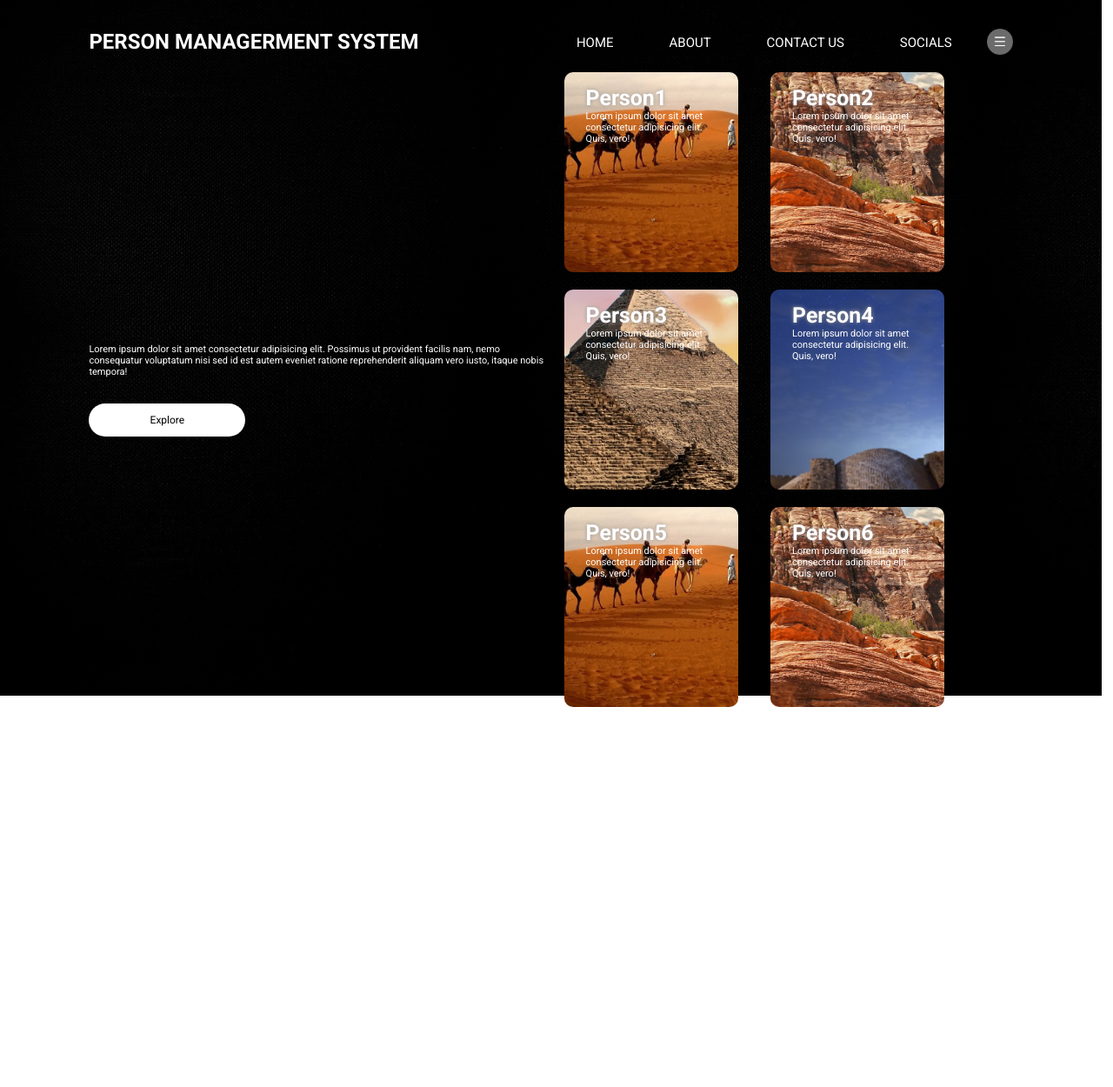
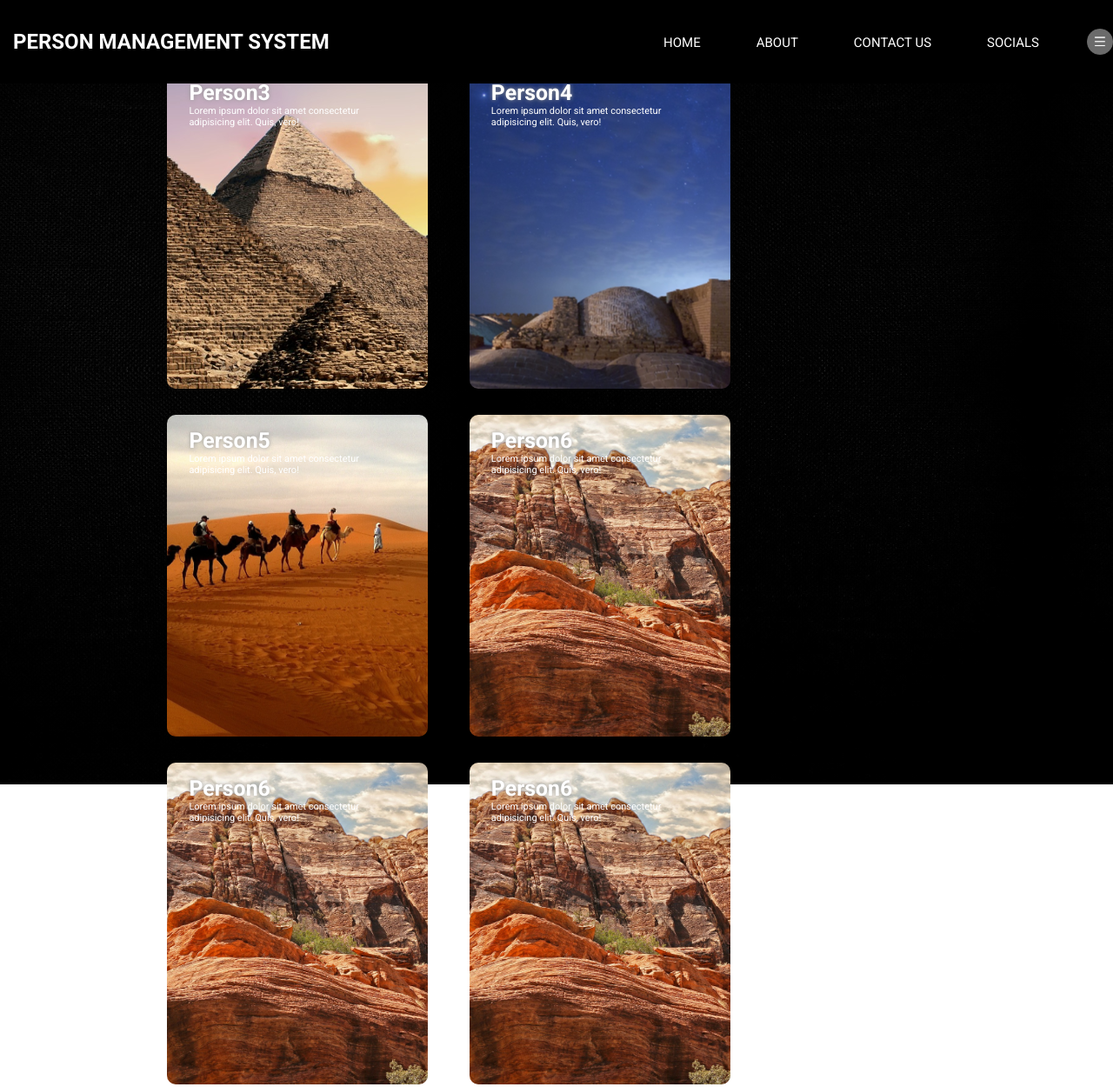
Before and after one commit to gurparas0248/Sessional-Assesment-2-, a plain HTML site: page index.html in a window 1280 px wide. Shown: the whole page at 87% size. Before the commit the page ends 823 px from the top, so only its background shows below. Drawn offline with Linux system fonts and the light colour scheme; files whose address does not match are found by name.

Commit message:
modified header

```diff
--- a/index.css
+++ b/index.css
@@ -5,22 +5,33 @@
 }
 
 .container{
-    width: 83%;
+    width: 84%;
     height:100vh;
     background-image: linear-gradient(rgba(0,0,0,0.7),rgba(0,0,0,0.7)),url(images/WallpaperDog-961978.jpg);
+    background-repeat: no-repeat;
+    background-attachment: fixed;
     background-position: center;
     background-size: cover;
+    padding-top: 8% !important;
     padding-left: 8%;
     padding-right: 8%;
 }
 
 .navbar{
+
+    background-color: #000;
+    z-index: 999;
+    overflow: hidden;
+    width: 100%;
     height: 12%;
     display: flex;
     align-items: center;
+    position:fixed;
 }
 .name{
     color: #fff;
+    align-content: center;
+    padding-left: 15px;
 
 }
 .logo{
@@ -35,6 +46,7 @@
 nav{
     flex:1;
     text-align: right;
+    padding-right: 15px;
 }
 
 nav ul li{
@@ -51,11 +63,13 @@ nav ul li a{
 
 .row{
     display: flex;
-    height: 88%;
+    height: 90%;
     align-items: center;
+    padding-left: 70px;
 }
 .col{
-    flex-basis: 50%;
+
+    flex-basis: 98%;
     font-size: 30px;
     color: white;
 }
@@ -83,14 +97,15 @@ button{
 }
 
 .card{
-    width: 200px;
-    height: 230px;
+    width: 300px;
+    height: 370px;
+
     display: inline-block;
     border-radius:10px;
     padding: 15px 25px;
     box-sizing:border-box;
     cursor: pointer;
-    margin: 10px 15px;
+    margin: 15px 20px;
     background-position: center;
     background-color: cover;
     transition: transform 0.5s;
--- a/index.html
+++ b/index.html
@@ -9,9 +9,10 @@
     <link rel="stylesheet" href="https://fonts.googleapis.com/css2?family=Roboto:wght@400;700&display=swap">
 </head>
 <body>
-    <div class="container">
-        <div class="navbar">
-            <h2 class="name">PERSON MANAGERMENT SYSTEM</h2>
+
+    <!--header Section-->
+    <nabvar class="navbar">
+        <h2 class="name">PERSON MANAGEMENT SYSTEM</h2>
         <nav>
             <ul>
                 <li><a href="">HOME</a></li>
@@ -23,15 +24,12 @@
             </ul>
         </nav>
         <img src="images/menu.png" class="menu-icon">
-        </div>
+    </nabvar>
+    <div class="container">
+
 
         <div class="row">
-            <div class="col">
-                <h2></h2>
 
-                <p>Lorem ipsum dolor sit amet consectetur adipisicing elit. Possimus ut provident facilis nam, nemo consequatur voluptatum nisi sed id est autem eveniet ratione reprehenderit aliquam vero iusto, itaque nobis tempora!</p>
-                <button typke="button">Explore</button>
-            </div>
             <div class="col">
                 <div class="card card1">
                     <h5>Person1</h5>
@@ -63,6 +61,16 @@
                     <p>Lorem ipsum dolor sit amet consectetur adipisicing elit. Quis, vero!
                     </p>
                 </div>
+                <div class="card card6">
+                    <h5>Person6</h5>
+                    <p>Lorem ipsum dolor sit amet consectetur adipisicing elit. Quis, vero!
+                    </p>
+                </div>
+                <div class="card card6">
+                    <h5>Person6</h5>
+                    <p>Lorem ipsum dolor sit amet consectetur adipisicing elit. Quis, vero!
+                    </p>
+                </div>
 
 
             </div>
@@ -71,6 +79,13 @@
 
 
     </div>
+    <!--header Section ended-->
+
+
+
+
+
+
 
 </body>
 </html>
```
Lines whose indentation alone changed are shown as unchanged.
